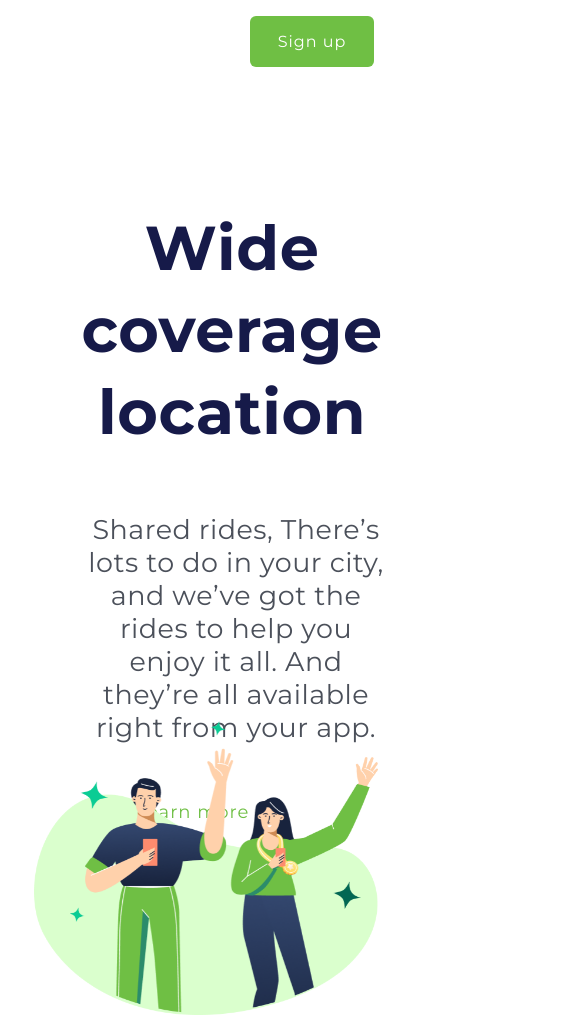
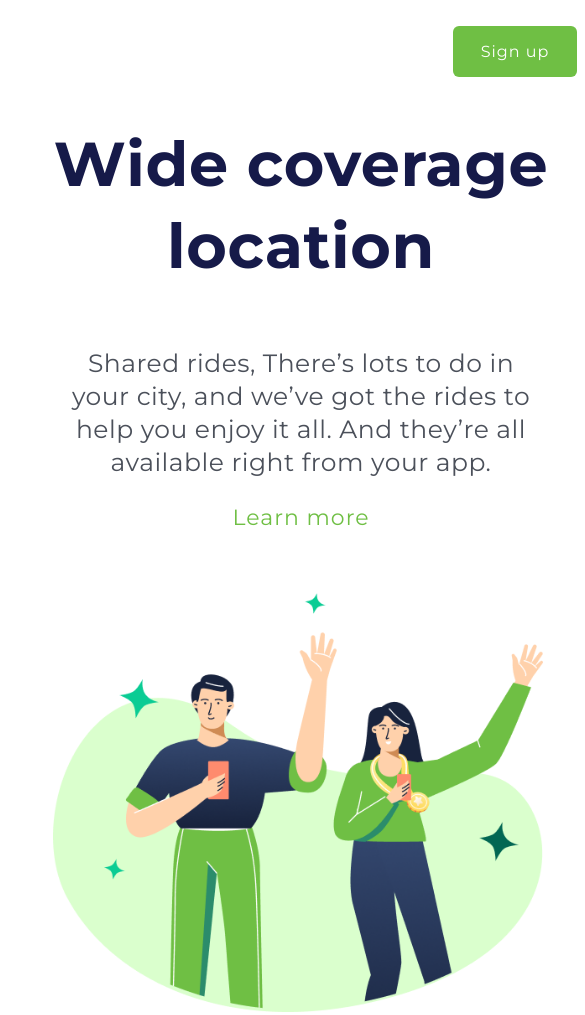
Before and after one commit to CharllesMiranda/Responsividade-750px-CSS-Desafio, a plain HTML site: page index.html in a window 390 px wide. Shown: the whole page, 585 px wide, since content can reach past the window. Drawn offline with Linux system fonts and the light colour scheme.

Commit message:
Correção de responsividade

```diff
--- a/styles.css
+++ b/styles.css
@@ -31,6 +31,7 @@ header {
     font-size: 16px;
     line-height: 24px;
     letter-spacing: 1px;
+
 }
 
 .logotipo {
@@ -88,48 +89,36 @@ p {
 
     .botao-sign-up {
         position: sticky;
-        top: -65px;
-        left: 585px;
+        margin: 10px 10px 0 437px;
     }
 
-    h1 {
+    /* h1 {
         max-width: 78%;
         height: auto;
         width: 100vw;
+    } */
+
+    section {
+        text-align: center;
+        margin: 30px 10px 10px 10px;
     }
 
-    section {
-        margin-top: 124px;
-        text-align: center;
+    p {
+        margin: 25px auto;
+        font-size: 25px;
 
     }
 
-    p {
-        width: 555px;
-        height: 165px;
-        font-size: 27px;
-        line-height: 33px;
-        letter-spacing: 0.5px;
-        max-width: 80%;
-        height: auto;
-        width: 100vw;
+    .link-learn-more {
+        margin: 25px auto;
+        font-size: 22px;
     }
 
-    .link-learn-more {
-        margin-left: -165px;
-        margin-bottom: 15px;
-    }
-
-
-
-.logotipo {
-    position: absolute;
-    margin-top: 638px;
-    margin-left: 34px;
-    max-width: 90%;
-    height: auto;
-    width: 100vw;
-
-
+    .logotipo {
+        position: absolute;
+        height: auto;
+        width: 500PX;
+       margin-top: 500px;
+       margin-left: 53px;
 }
 }
```
